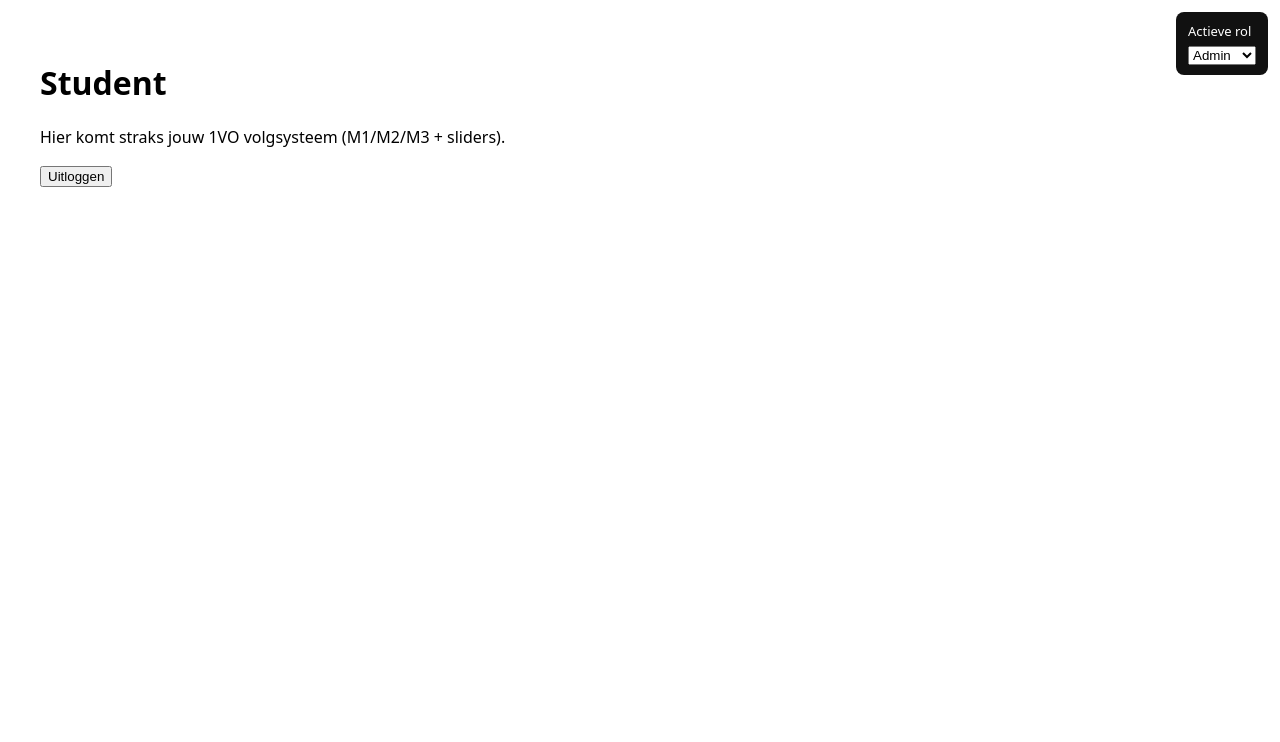
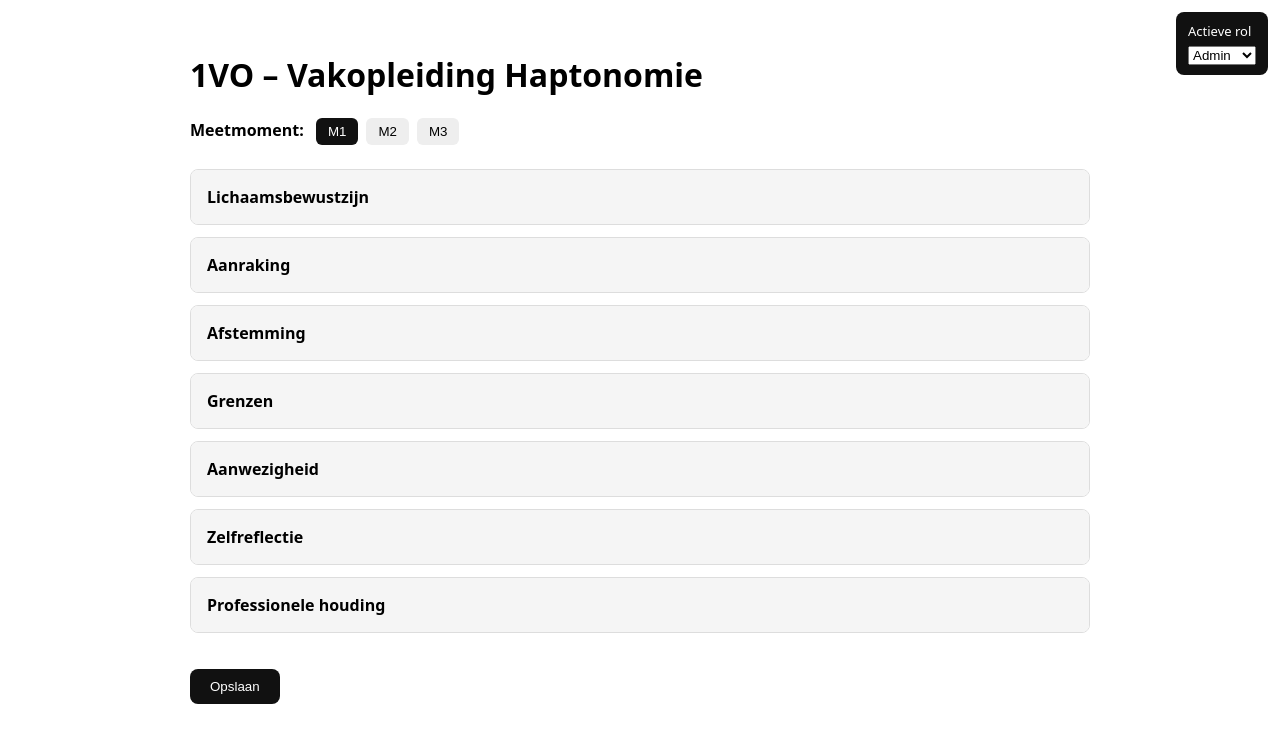
Before and after one commit to LuckyMi3/synergos-volgsysteem, a Next.js app: page /student in a window 1280 px wide. Shown: the top 742 px of the page. Built offline with nearby package versions, Linux system fonts and the light colour scheme; no server answers.

Commit message:
Update page.tsx
Replace student placeholder with 1VO self-reflection dashboard

```diff
--- a/app/student/page.tsx
+++ b/app/student/page.tsx
@@ -1,18 +1,135 @@
 "use client";
 
-import { supabase } from "../../lib/supabase";
+import { useState } from "react";
+import { rubric1VO } from "../../lib/rubrics/1vo";
+
+type Moment = "M1" | "M2" | "M3";
+
+function scoreLabel(value: number) {
+  const labels = rubric1VO.scale.labels;
+
+  if (value <= 2) return labels[0];
+  if (value <= 7) return labels[5];
+  return labels[10];
+}
+
+function scoreColor(value: number) {
+  if (value <= 2) return "#c0392b";   // rood
+  if (value <= 7) return "#e67e22";   // oranje
+  return "#27ae60";                   // groen
+}
 
 export default function StudentPage() {
-  async function logout() {
-    await supabase.auth.signOut();
-    window.location.href = "/";
+  const [moment, setMoment] = useState<Moment>("M1");
+  const [openTheme, setOpenTheme] = useState<string | null>(null);
+  const [scores, setScores] = useState<Record<string, number>>({});
+
+  function setScore(key: string, value: number) {
+    setScores((prev) => ({ ...prev, [key]: value }));
   }
 
   return (
-    <div style={{ padding: 40 }}>
-      <h1>Student</h1>
-      <p>Hier komt straks jouw 1VO volgsysteem (M1/M2/M3 + sliders).</p>
-      <button onClick={logout}>Uitloggen</button>
+    <div style={{ padding: 32, maxWidth: 900, margin: "0 auto" }}>
+      <h1>1VO – Vakopleiding Haptonomie</h1>
+
+      {/* Meetmoment */}
+      <div style={{ marginBottom: 24 }}>
+        <strong>Meetmoment:</strong>{" "}
+        {(["M1", "M2", "M3"] as Moment[]).map((m) => (
+          <button
+            key={m}
+            onClick={() => setMoment(m)}
+            style={{
+              marginLeft: 8,
+              padding: "6px 12px",
+              background: moment === m ? "#111" : "#eee",
+              color: moment === m ? "#fff" : "#000",
+              border: "none",
+              borderRadius: 6,
+            }}
+          >
+            {m}
+          </button>
+        ))}
+      </div>
+
+      {/* Accordion per thema */}
+      {rubric1VO.themes.map((theme) => (
+        <div
+          key={theme.id}
+          style={{
+            border: "1px solid #ddd",
+            borderRadius: 8,
+            marginBottom: 12,
+            overflow: "hidden",
+          }}
+        >
+          <div
+            onClick={() =>
+              setOpenTheme(openTheme === theme.id ? null : theme.id)
+            }
+            style={{
+              padding: 16,
+              background: "#f5f5f5",
+              cursor: "pointer",
+              fontWeight: 600,
+            }}
+          >
+            {theme.title}
+          </div>
+
+          {openTheme === theme.id && (
+            <div style={{ padding: 16 }}>
+              {theme.questions.map((q) => {
+                const key = `${moment}-${theme.id}-${q.id}`;
+                const value = scores[key] ?? 5;
+
+                return (
+                  <div key={key} style={{ marginBottom: 22 }}>
+                    <div style={{ marginBottom: 6 }}>{q.text}</div>
+
+                    <input
+                      type="range"
+                      min={rubric1VO.scale.min}
+                      max={rubric1VO.scale.max}
+                      value={value}
+                      onChange={(e) =>
+                        setScore(key, Number(e.target.value))
+                      }
+                      style={{ width: "100%" }}
+                    />
+
+                    <div
+                      style={{
+                        marginTop: 4,
+                        fontSize: 13,
+                        fontWeight: 500,
+                        color: scoreColor(value),
+                      }}
+                    >
+                      {scoreLabel(value)}
+                    </div>
+                  </div>
+                );
+              })}
+            </div>
+          )}
+        </div>
+      ))}
+
+      <button
+        onClick={() => alert("Opgeslagen (mock)")}
+        style={{
+          marginTop: 24,
+          padding: "10px 20px",
+          background: "#111",
+          color: "#fff",
+          border: "none",
+          borderRadius: 8,
+        }}
+      >
+        Opslaan
+      </button>
     </div>
   );
 }
```
